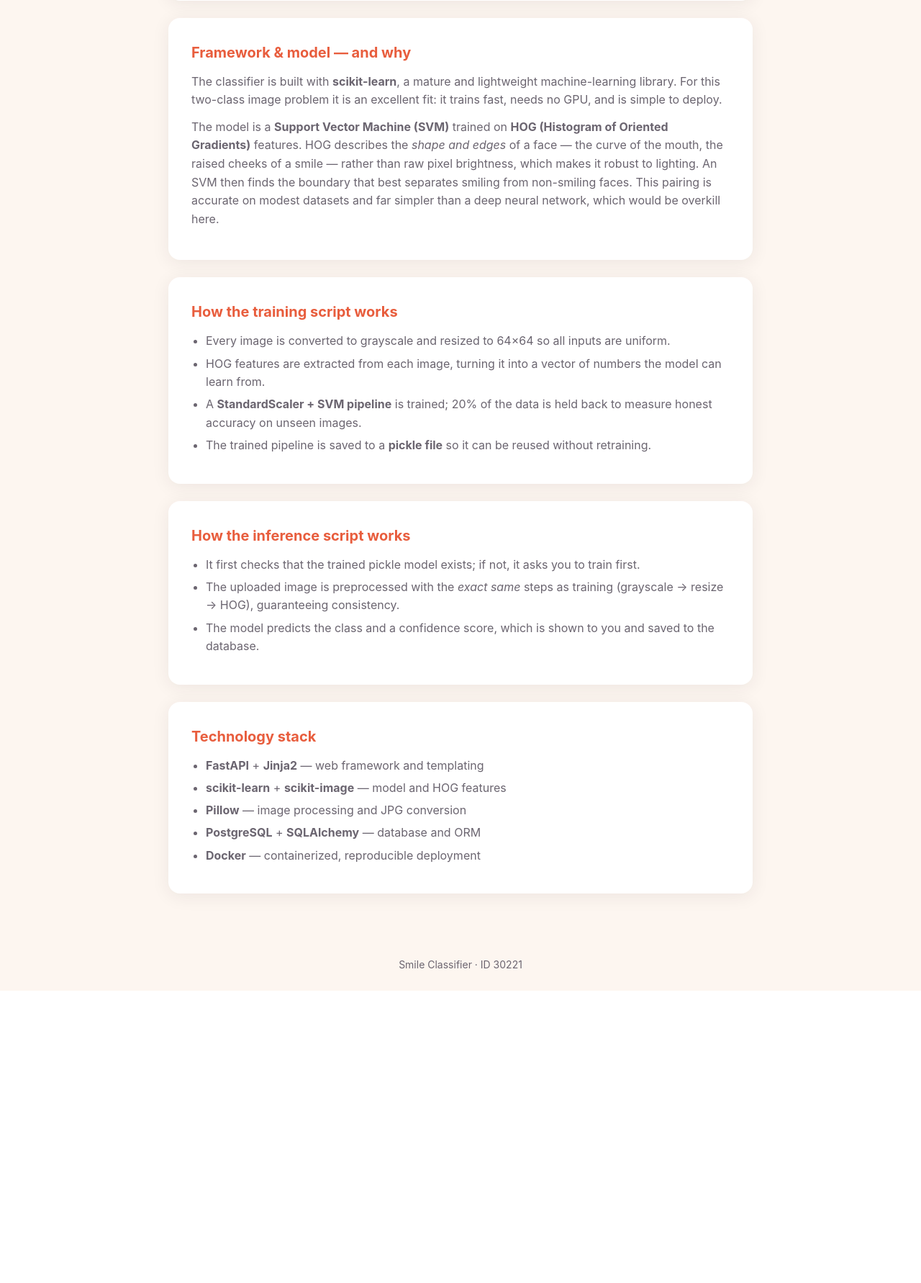
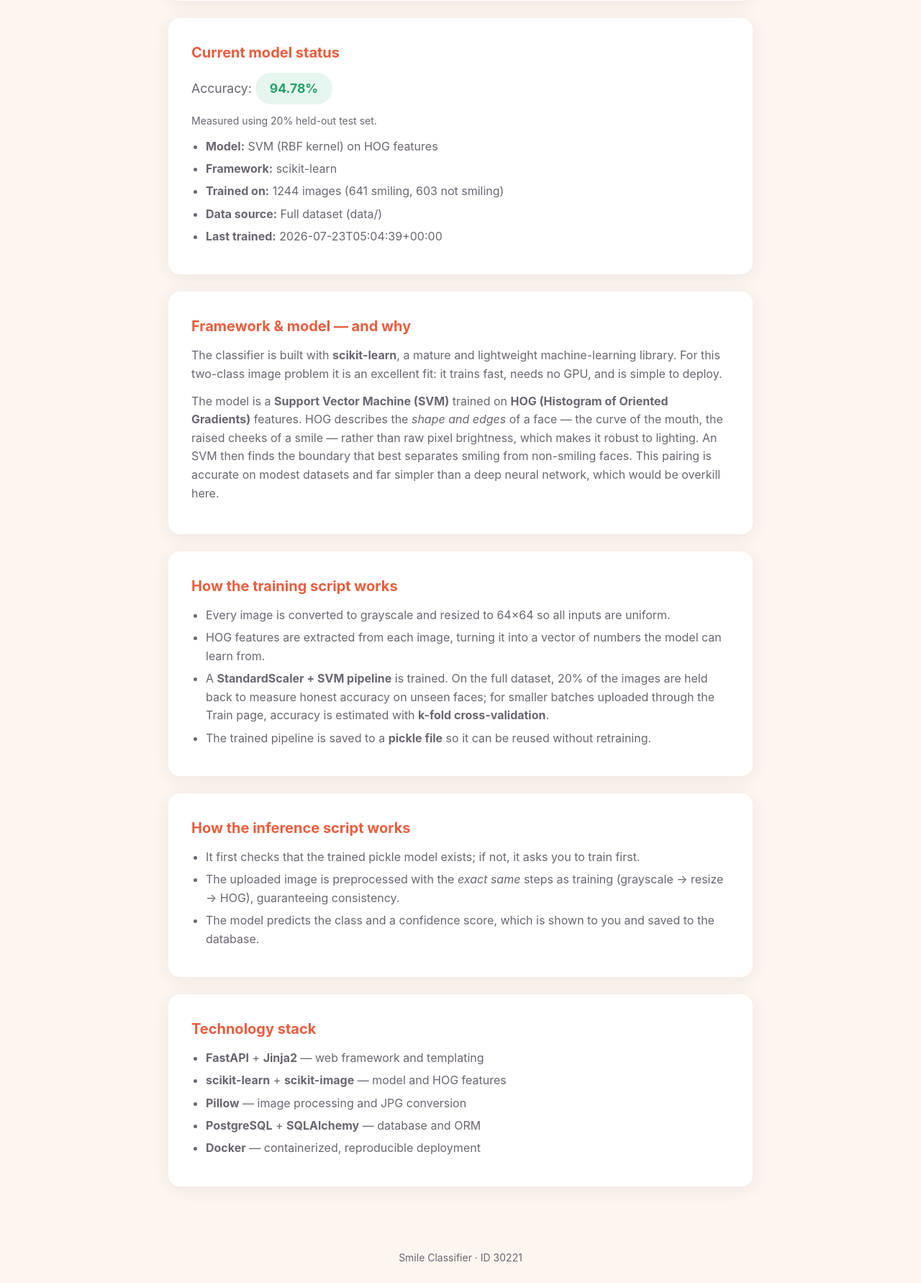
Before and after one commit to farhan065/Smile_Classifier_BJIT_30221, a FastAPI app: page / in a window 1280 px wide. Shown: the part 417-2199 px from the top of the page at 72% size. Before the commit the page ends 1793 px from the top, so only its background shows below. Run offline with FastAPI, Linux system fonts and the light colour scheme; parts of the project's set-up code (start-up, migrations or seed data) failed here and were passed over.

Commit message:
UI design is updated: added model training information in the UI

```diff
--- a/app/config.py
+++ b/app/config.py
@@ -47,6 +47,7 @@ ALLOWED_EXTENSIONS = {".jpg", ".jpeg", ".png"}
 UPLOAD_DIR = BASE_DIR / "app" / "static" / "uploads"
 MODEL_PATH = BASE_DIR / "model" / "smile_model.pkl"
 DATA_DIR = BASE_DIR / "data"
+MODEL_META_PATH = BASE_DIR / "model" / "model_meta.json"
 
 # Staging folder where Train-page uploads accumulate by class before training.
 TRAIN_UPLOAD_DIR = BASE_DIR / "app" / "static" / "train_uploads"
--- a/app/main.py
+++ b/app/main.py
@@ -68,13 +68,26 @@ def _count_staged() -> dict:
     return counts
 
 
+def _train_context() -> dict:
+    """Base template context shared by all Train page responses."""
+    return {
+        "active": "train",
+        "max_size_mb": MAX_FILE_SIZE_MB,
+        "max_files": MAX_TRAIN_FILES,
+        "model_info": inference.get_model_info(),
+    }
+
+
 # --------------------------------------------------------------------------- #
 # Home (requirement #7)
 # --------------------------------------------------------------------------- #
 @app.get("/", response_class=HTMLResponse)
 def home(request: Request):
     """Home page — explains the model and framework."""
-    return templates.TemplateResponse(request, "home.html", {"active": "home"})
+    return templates.TemplateResponse(
+        request, "home.html",
+        {"active": "home", "model_info": inference.get_model_info()},
+    )
 
 
 # --------------------------------------------------------------------------- #
@@ -151,15 +164,9 @@ def classify_submit(
 @app.get("/train", response_class=HTMLResponse)
 def train_form(request: Request):
     """Show the training upload page."""
-    return templates.TemplateResponse(
-        request, "train.html",
-        {
-            "active": "train",
-            "max_size_mb": MAX_FILE_SIZE_MB,
-            "max_files": MAX_TRAIN_FILES,
-            "staged": _count_staged(),
-        },
-    )
+    ctx = _train_context()
+    ctx["staged"] = _count_staged()
+    return templates.TemplateResponse(request, "train.html", ctx)
 
 
 @app.post("/train/upload", response_class=HTMLResponse)
@@ -169,11 +176,7 @@ def train_upload(
     files: List[UploadFile] = File(...),
 ):
     """Validate and stage uploaded training images under their class folder."""
-    ctx = {
-        "active": "train",
-        "max_size_mb": MAX_FILE_SIZE_MB,
-        "max_files": MAX_TRAIN_FILES,
-    }
+    ctx = _train_context()
 
     # Requirement #2 — limit the number of files per upload.
     if len(files) > MAX_TRAIN_FILES:
@@ -216,14 +219,10 @@ def train_upload(
 @app.post("/train/run", response_class=HTMLResponse)
 def train_run(request: Request):
     """Train on all staged images, save the model, then delete the uploads."""
-    ctx = {
-        "active": "train",
-        "max_size_mb": MAX_FILE_SIZE_MB,
-        "max_files": MAX_TRAIN_FILES,
-    }
     try:
         summary = train_from_directory(TRAIN_UPLOAD_DIR)   # req #12 (train + save)
     except ValueError as exc:
+        ctx = _train_context()
         ctx["staged"] = _count_staged()
         ctx["error"] = str(exc)
         return templates.TemplateResponse(request, "train.html", ctx)
@@ -232,10 +231,14 @@ def train_run(request: Request):
     if TRAIN_UPLOAD_DIR.exists():
         shutil.rmtree(TRAIN_UPLOAD_DIR)
 
+    # Built AFTER training so the model info reflects the new model.
+    ctx = _train_context()
     ctx["staged"] = _count_staged()
     ctx["success"] = (
-        f"Model trained on {summary['total_images']} image(s) "
-        f"and saved. Staged uploads cleared."
+        f"Model trained on {summary['total_images']} image(s) and saved. "
+        + (f"Estimated accuracy: {summary['accuracy']}%. "
+           if summary["accuracy"] is not None else "")
+        + "Staged uploads cleared."
     )
     return templates.TemplateResponse(request, "train.html", ctx)
 
--- a/app/ml/inference.py
+++ b/app/ml/inference.py
@@ -1,6 +1,6 @@
 """Inference: predict smiling / not smiling for a single image."""
 from __future__ import annotations
-
+import json
 import pickle
 from pathlib import Path
 
@@ -10,6 +10,7 @@ from app.ml.preprocessing import image_to_features
 
 BASE_DIR = Path(__file__).resolve().parents[2]
 MODEL_PATH = BASE_DIR / "model" / "smile_model.pkl"
+MODEL_META_PATH = BASE_DIR / "model" / "model_meta.json"
 
 CLASS_NAMES = {0: "Not Smiling", 1: "Smiling"}
 
@@ -37,6 +38,17 @@ def predict(image: Image.Image):
     return CLASS_NAMES[label], confidence
 
 
+def get_model_info() -> dict | None:
+    """Return saved model metadata, or None if unavailable."""
+    if not MODEL_META_PATH.exists():
+        return None
+    try:
+        with open(MODEL_META_PATH, "r", encoding="utf-8") as f:
+            return json.load(f)
+    except Exception:
+        return None
+
+
 if __name__ == "__main__":
     import sys
     if len(sys.argv) < 2:
--- a/app/ml/train.py
+++ b/app/ml/train.py
@@ -4,13 +4,15 @@ Run from the project root with:  python -m app.ml.train
 """
 from __future__ import annotations
 
+import json
 import pickle
+from datetime import datetime, timezone
 from pathlib import Path
 
 import numpy as np
 from PIL import Image
 from sklearn.metrics import accuracy_score, classification_report
-from sklearn.model_selection import train_test_split
+from sklearn.model_selection import StratifiedKFold, cross_val_score, train_test_split
 from sklearn.pipeline import Pipeline
 from sklearn.preprocessing import StandardScaler
 from sklearn.svm import SVC
@@ -22,6 +24,7 @@ BASE_DIR = Path(__file__).resolve().parents[2]   # .../smile-classifier-30221
 DATA_DIR = BASE_DIR / "data"
 MODEL_DIR = BASE_DIR / "model"
 MODEL_PATH = MODEL_DIR / "smile_model.pkl"
+MODEL_META_PATH = MODEL_DIR / "model_meta.json"
 
 # Folder name -> numeric label the model learns.
 CLASS_FOLDERS = {"non_smile": 0, "smile": 1}
@@ -55,7 +58,49 @@ def build_model() -> Pipeline:
     ])
 
 
+def estimate_accuracy(X: np.ndarray, y: np.ndarray):
+    """Estimate accuracy using stratified k-fold cross-validation.
+
+    On small datasets a single train/test split is unreliable, so we average
+    across folds instead. Returns (accuracy, evaluation_description) or
+    (None, reason) when there is too little data to evaluate at all.
+    """
+    smallest_class = int(min(np.sum(y == 0), np.sum(y == 1)))
+
+    # Need at least 2 samples in the smaller class to hold one out per fold.
+    if smallest_class < 2:
+        return None, "Not enough images per class to evaluate"
+
+    n_splits = min(5, smallest_class)
+    cv = StratifiedKFold(n_splits=n_splits, shuffle=True, random_state=42)
+    scores = cross_val_score(build_model(), X, y, cv=cv, scoring="accuracy")
+    return float(scores.mean()), f"{n_splits}-fold cross-validation"
+
+
+def save_metadata(accuracy: float | None, total_images: int, per_class: dict,
+                  source: str, evaluation: str) -> None:
+    """Write model metrics to a JSON file so the web app can display them.
+
+    Kept separate from the pickle so metadata can be read cheaply without
+    unpickling the whole model.
+    """
+    MODEL_DIR.mkdir(parents=True, exist_ok=True)
+    meta = {
+        "accuracy": round(accuracy * 100, 2) if accuracy is not None else None,
+        "total_images": total_images,
+        "per_class": per_class,
+        "source": source,
+        "evaluation": evaluation,
+        "trained_at": datetime.now(timezone.utc).isoformat(timespec="seconds"),
+        "model_type": "SVM (RBF kernel) on HOG features",
+        "framework": "scikit-learn",
+    }
+    with open(MODEL_META_PATH, "w", encoding="utf-8") as f:
+        json.dump(meta, f, indent=2)
+
+
 def train_and_save():
+    """Train on the full dataset in data/ with a held-out test split."""
     print("Loading images and extracting features...")
     X, y = load_dataset(DATA_DIR)
     if len(X) == 0:
@@ -63,7 +108,7 @@ def train_and_save():
     print(f"Loaded {len(X)} images "
           f"({int((y == 1).sum())} smiling, {int((y == 0).sum())} not smiling).")
 
-    # Hold back 20% to honestly measure accuracy on unseen images.
+    # Plenty of data here, so a single held-out test split is reliable.
     X_train, X_test, y_train, y_test = train_test_split(
         X, y, test_size=0.2, random_state=42, stratify=y
     )
@@ -73,7 +118,8 @@ def train_and_save():
     model.fit(X_train, y_train)
 
     y_pred = model.predict(X_test)
-    print(f"\nTest accuracy: {accuracy_score(y_test, y_pred):.2%}\n")
+    accuracy = accuracy_score(y_test, y_pred)
+    print(f"\nTest accuracy: {accuracy:.2%}\n")
     print(classification_report(
         y_test, y_pred, target_names=["Not Smiling", "Smiling"]
     ))
@@ -82,13 +128,25 @@ def train_and_save():
     with open(MODEL_PATH, "wb") as f:
         pickle.dump(model, f)
     print(f"Model saved to: {MODEL_PATH}")
-    return accuracy_score(y_test, y_pred)
+
+    save_metadata(
+        accuracy=accuracy,
+        total_images=len(X),
+        per_class={"smile": int((y == 1).sum()),
+                   "non_smile": int((y == 0).sum())},
+        source="Full dataset (data/)",
+        evaluation="20% held-out test set",
+    )
+    print(f"Metadata saved to: {MODEL_META_PATH}")
+    return accuracy
+
 
 def train_from_directory(source_dir: Path) -> dict:
     """Train the model from a directory containing class subfolders.
 
     Expects subfolders named like CLASS_FOLDERS (e.g. 'smile', 'non_smile').
-    Returns a small summary dict. Used by both the CLI and the Train page.
+    Accuracy is estimated with cross-validation (reliable on small batches),
+    then the final model is fitted on ALL images so none are wasted.
     """
     features, labels = [], []
     per_class_counts = {}
@@ -120,18 +178,30 @@ def train_from_directory(source_dir: Path) -> dict:
     X = np.array(features)
     y = np.array(labels)
 
+    # 1. Measure accuracy with cross-validation.
+    accuracy, evaluation = estimate_accuracy(X, y)
+
+    # 2. Fit the final model on every image (nothing wasted).
     model = build_model()
-    model.fit(X, y)  # train on all staged images
+    model.fit(X, y)
 
     MODEL_DIR.mkdir(parents=True, exist_ok=True)
     with open(MODEL_PATH, "wb") as f:
         pickle.dump(model, f)
 
+    save_metadata(
+        accuracy=accuracy,
+        total_images=len(X),
+        per_class=per_class_counts,
+        source="Uploaded images (Train page)",
+        evaluation=evaluation,
+    )
+
     return {
         "total_images": len(X),
         "per_class": per_class_counts,
+        "accuracy": round(accuracy * 100, 2) if accuracy is not None else None,
     }
-
 
 
 if __name__ == "__main__":
--- a/app/templates/home.html
+++ b/app/templates/home.html
@@ -16,6 +16,35 @@
     Every classification is stored so you can review past results on the
     History page.
   </p>
+</div>
+
+<div class="card">
+  <h2>Current model status</h2>
+  {% if model_info %}
+    {% if model_info.accuracy %}
+    <p style="font-size:1.1rem;">
+      Accuracy:
+      <span class="result-badge badge-smiling">{{ model_info.accuracy }}%</span>
+    </p>
+    <p class="hint">Measured using {{ model_info.evaluation }}.</p>
+    {% else %}
+    <p>
+      <span class="result-badge badge-not-smiling">Accuracy not available</span>
+    </p>
+    <p class="hint">{{ model_info.evaluation }}.</p>
+    {% endif %}
+    <ul>
+      <li><strong>Model:</strong> {{ model_info.model_type }}</li>
+      <li><strong>Framework:</strong> {{ model_info.framework }}</li>
+      <li><strong>Trained on:</strong> {{ model_info.total_images }} images
+          ({{ model_info.per_class.smile }} smiling,
+           {{ model_info.per_class.non_smile }} not smiling)</li>
+      <li><strong>Data source:</strong> {{ model_info.source }}</li>
+      <li><strong>Last trained:</strong> {{ model_info.trained_at }}</li>
+    </ul>
+  {% else %}
+    <p>No trained model found. Visit the Train page to train one.</p>
+  {% endif %}
 </div>
 
 <div class="card">
@@ -43,8 +72,10 @@
         inputs are uniform.</li>
     <li>HOG features are extracted from each image, turning it into a vector
         of numbers the model can learn from.</li>
-    <li>A <strong>StandardScaler + SVM pipeline</strong> is trained; 20% of the
-        data is held back to measure honest accuracy on unseen images.</li>
+    <li>A <strong>StandardScaler + SVM pipeline</strong> is trained. On the full
+        dataset, 20% of the images are held back to measure honest accuracy on
+        unseen faces; for smaller batches uploaded through the Train page,
+        accuracy is estimated with <strong>k-fold cross-validation</strong>.</li>
     <li>The trained pipeline is saved to a <strong>pickle file</strong> so it
         can be reused without retraining.</li>
   </ul>
--- /dev/null
+++ b/model/model_meta.json
@@ -0,0 +1,13 @@
+{
+  "accuracy": 94.78,
+  "total_images": 1244,
+  "per_class": {
+    "smile": 641,
+    "non_smile": 603
+  },
+  "source": "Full dataset (data/)",
+  "evaluation": "20% held-out test set",
+  "trained_at": "2026-07-23T05:04:39+00:00",
+  "model_type": "SVM (RBF kernel) on HOG features",
+  "framework": "scikit-learn"
+}
```
Also changed, not shown: app/templates/train.html (+31 -9 lines).
